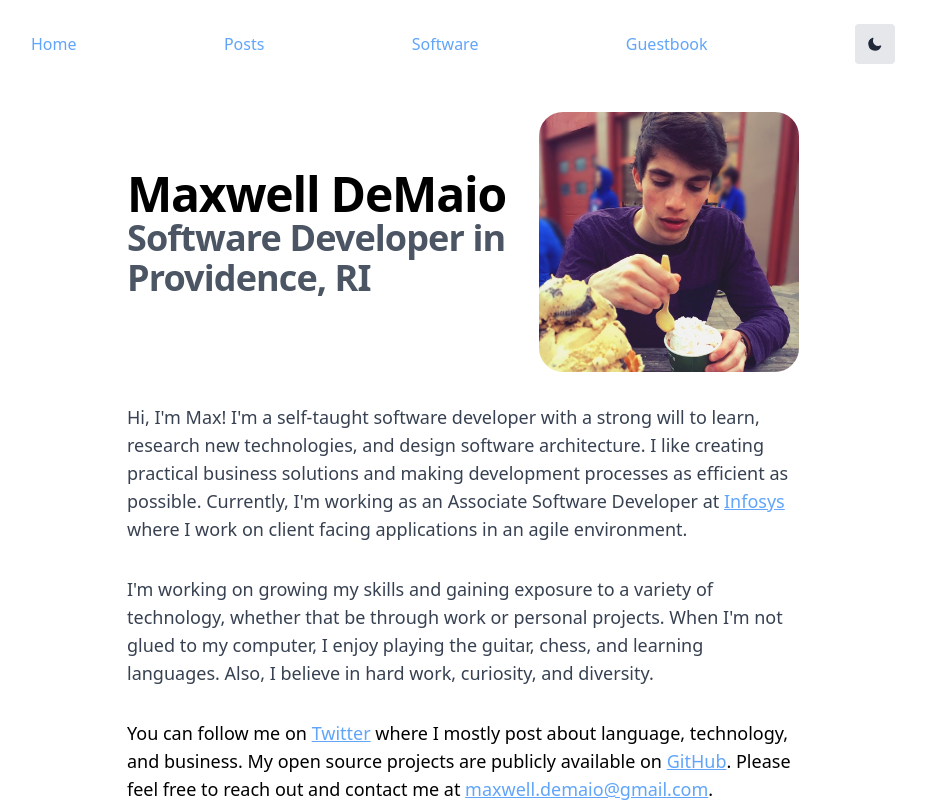
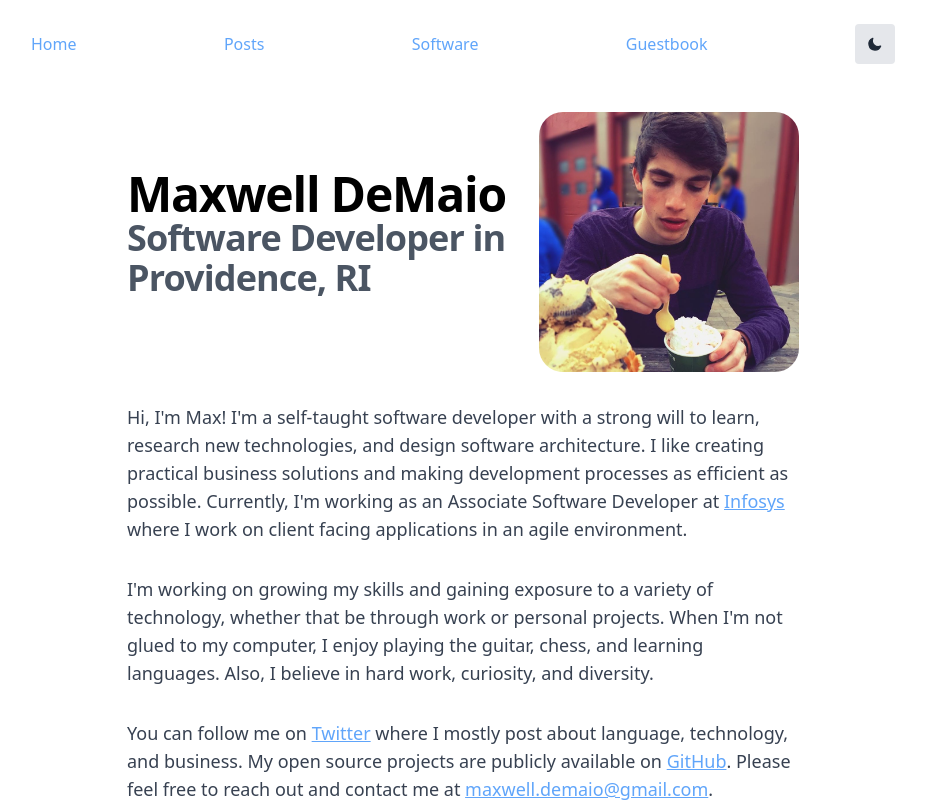
Before and after one commit to maxdemaio/max-nextjs, a Next.js app: page / in a window 1280 px wide. Shown: the top 802 px of the page, without its empty margins (177-1103 px from the left). Built offline with nearby package versions, Linux system fonts and the light colour scheme.

Commit message:
add gray text to last para of index

```diff
--- a/pages/index.js
+++ b/pages/index.js
@@ -50,7 +50,7 @@ export default function Home() {
             chess, and learning languages. Also, I believe in hard work,
             curiosity, and diversity.
           </p>
-          <p>
+          <p className="text-gray-700 dark:text-gray-400">
             You can follow me on{' '}
             <a className="my-link" href="https://twitter.com/maxwelldemaio">
               Twitter
```
